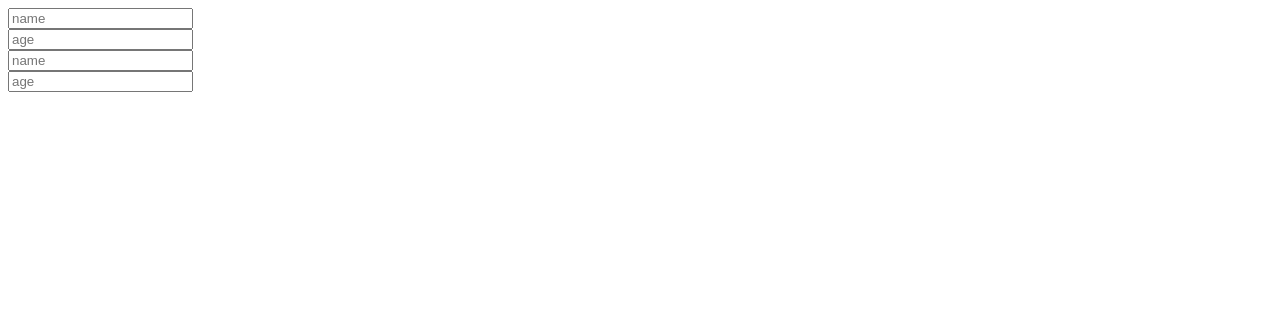
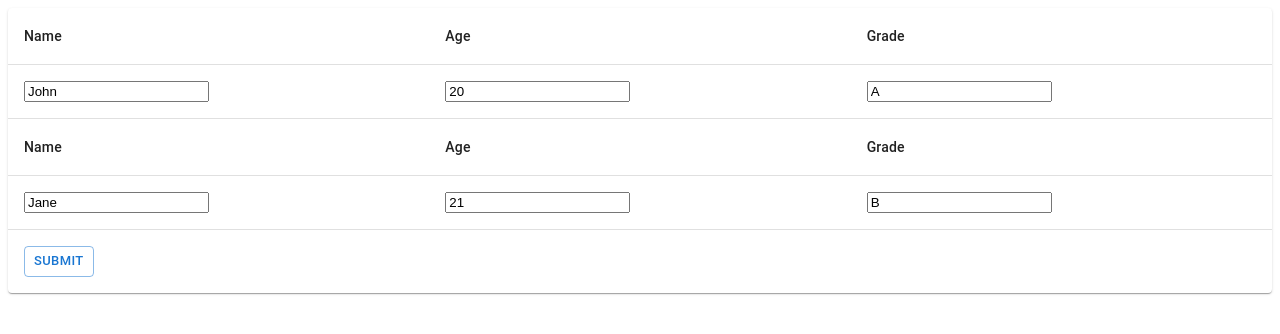
Before and after one commit to EdwinKwanTC/material-table, a React (Vite) app: page / in a window 1280 px wide. Shown: the top 334 px of the page. Built offline with nearby package versions, Linux system fonts and the light colour scheme.

Commit message:
feat: adding mui into the table

```diff
--- a/src/App.tsx
+++ b/src/App.tsx
@@ -1,5 +1,6 @@
 import Table from './base/Table'
 import { TableHeaders } from './base/Table'
+import { Button, Box } from '@mui/material'
 
 type Data = {
     [key: string]: string | number
@@ -9,11 +10,18 @@ function App() {
     const headers: TableHeaders[] = [
         {
             key: 'name',
+            label: 'Name',
             inputType: 'text',
         },
         {
             key: 'age',
+            label: 'Age',
             inputType: 'number',
+        },
+        {
+            key: 'grade',
+            label: 'Grade',
+            inputType: 'text',
         },
     ]
 
@@ -21,10 +29,12 @@ function App() {
         {
             name: 'John',
             age: 20,
+            grade: 'A',
         },
         {
             name: 'Jane',
             age: 21,
+            grade: 'B',
         },
     ]
 
@@ -32,7 +42,21 @@ function App() {
         console.log(values)
     }
 
-    return <Table headers={headers} rows={data} handleSubmit={handleSubmit} />
+    const tableButton = () => {
+        return (
+            <Box sx={{ width: '100v%', p: 2 }}>
+                <Button size="small" variant="outlined" type="submit">
+                    Submit
+                </Button>
+            </Box>
+        )
+    }
+
+    return (
+        <Table headers={headers} rows={data} handleSubmit={handleSubmit}>
+            {tableButton()}
+        </Table>
+    )
 }
 
 export default App
--- a/src/base/Table.tsx
+++ b/src/base/Table.tsx
@@ -1,9 +1,20 @@
 import { Formik, Field, Form, ErrorMessage, FieldArray } from 'formik'
+import {
+    Box,
+    Table as MuiTable,
+    TableBody,
+    TableCell,
+    TableContainer,
+    TableHead,
+    TableRow,
+    Paper,
+} from '@mui/material'
 
 interface TableProps {
     headers: TableHeaders[]
     rows: Rows[]
     handleSubmit: (values: Rows[]) => void
+    children?: React.ReactNode
 }
 
 interface Rows {
@@ -12,52 +23,84 @@ interface Rows {
 
 export interface TableHeaders {
     key: string
+    label: string
+    align?: 'left' | 'right' | 'center'
     inputType: 'text' | 'number'
 }
 
-export default function Table<T>(props: TableProps) {
-    const { headers, rows, handleSubmit } = props
+export default function Table(props: TableProps) {
+    const { headers, rows, handleSubmit, children } = props
     return (
+        <TableContainer component={Paper}>
             <Formik
                 initialValues={rows}
                 onSubmit={(values) => handleSubmit(values)}
             >
-            {({ values }) => (
+                {({ values }) => {
+                    console.log('values', values)
+                    return (
                         <Form>
                             {values.map((row, index) => (
-                        <div key={index}>
-                            {headers.map((header, headerIndex) => {
-                                console.log('header', header)
+                                <Box key={index} sx={{ display: 'flex' }}>
+                                    <MuiTable>
+                                        {headers && (
+                                            <TableHead>
+                                                <TableRow>
+                                                    {headers.map(
+                                                        (
+                                                            header,
+                                                            headerIndex
+                                                        ) => (
+                                                            <TableCell
+                                                                key={
+                                                                    headerIndex
+                                                                }
+                                                                align={
+                                                                    header.align
+                                                                        ? header.align
+                                                                        : 'left'
+                                                                }
+                                                            >
+                                                                {header.label}
+                                                            </TableCell>
+                                                        )
+                                                    )}
+                                                </TableRow>
+                                            </TableHead>
+                                        )}
+                                        <TableBody>
+                                            <TableRow>
+                                                {headers.map(
+                                                    (header, headerIndex) => {
                                                         return (
-                                    <div key={headerIndex}>
+                                                            <TableCell
+                                                                key={
+                                                                    headerIndex
+                                                                }
+                                                            >
                                                                 <Field
-                                            name={`rows.${index}.${header.key}`}
-                                            placeholder={header.key}
-                                            type={header.inputType}
+                                                                    name={`${index}.${header.key}`}
+                                                                    placeholder={
+                                                                        header.key
+                                                                    }
+                                                                    type={
+                                                                        header.inputType
+                                                                    }
                                                                 />
-                                    </div>
-                                )
-                            })}
-                        </div>
-                    ))}
-                </Form>
-            )}
-        </Formik>
+                                                            </TableCell>
                                                         )
                                                     }
-
-{
-    /* <div>
-    {rows.map((row, index) => (
-        <div key={index}>
-            {headers.map((header, headerIndex) => {
-                return (
-                    <div key={headerIndex}>
-                        {header.key}: {row[`${header.key}`]}
-                    </div>
+                                                )}
+                                            </TableRow>
+                                        </TableBody>
+                                    </MuiTable>
+                                </Box>
+                            ))}
+                            {children}
+                        </Form>
                     )
-            })}
-        </div>
-    ))}
-</div> */
+                }}
+            </Formik>
+        </TableContainer>
+    )
 }
```
Also changed, not shown: package.json (+6 -1 lines), 1 other file (tests, documents, lock files or other folders). Lines whose indentation alone changed are shown as unchanged.
